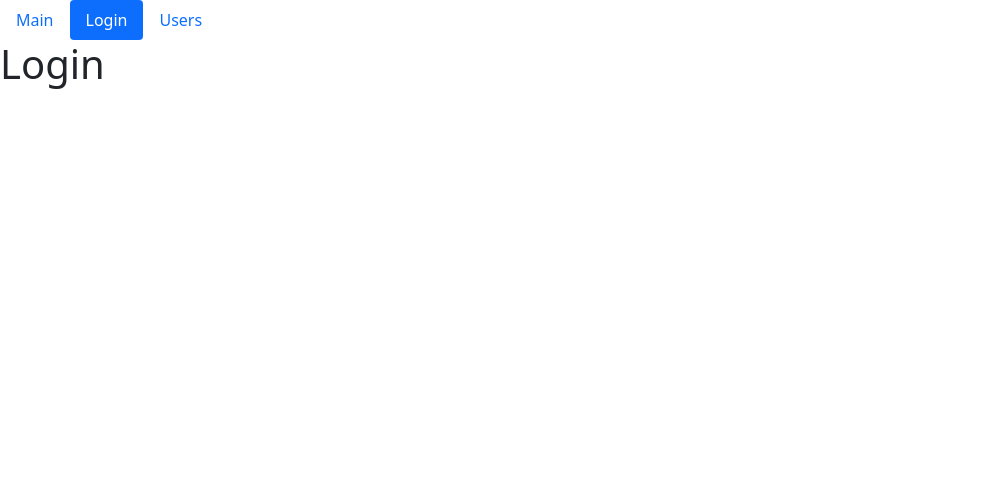
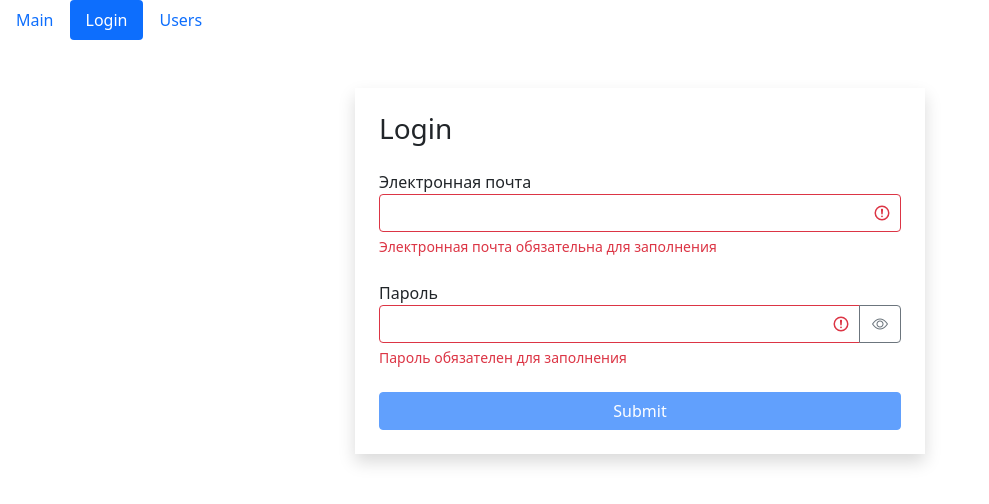
Before and after one commit to SudakovArtem/fast-company, a React (Create React App) app: page /login in a window 1280 px wide. Shown: the top 504 px of the page, without its empty margins (0-989 px from the left). Built offline with nearby package versions, Linux system fonts and the light colour scheme.

Commit message:
добавляет решение задания 1 9 урока

```diff
--- a/package.json
+++ b/package.json
@@ -7,6 +7,7 @@
     "@testing-library/react": "^11.1.0",
     "@testing-library/user-event": "^12.1.10",
     "bootstrap": "^5.1.0",
+    "bootstrap-icons": "^1.5.0",
     "lodash": "^4.17.15",
     "prop-types": "^15.7.2",
     "react": "^17.0.2",
--- /dev/null
+++ b/src/components/searchField.jsx
@@ -0,0 +1,22 @@
+import React from 'react';
+import PropTypes from 'prop-types';
+
+const SearchField = ({
+  value,
+  onChange,
+  placeholder
+}) => {
+  return (
+    <div className="mb-4">
+      <input className="form-control form-control-lg" type="text" name="search" value={value} onChange={onChange} placeholder={placeholder}/>
+    </div>
+  );
+};
+
+SearchField.propTypes = {
+  value: PropTypes.string,
+  onChange: PropTypes.func,
+  placeholder: PropTypes.string
+};
+
+export default SearchField;
--- /dev/null
+++ b/src/components/textField.jsx
@@ -0,0 +1,53 @@
+import React, {useState} from 'react';
+import PropTypes from 'prop-types';
+
+const TextField = ({
+  label,
+  type,
+  name,
+  value,
+  onChange,
+  error
+}) => {
+  const [showPassword, setShowPassword] = useState(false);
+  const toggleShowPassword = () => {
+    setShowPassword((prevState) => !prevState);
+  };
+  const getInputClasses = () => {
+    return 'form-control ' + (error ? 'is-invalid' : '');
+  };
+  return (
+    <div className="mb-4">
+      <label htmlFor="email">{label}</label>
+      <div className="input-group has-validation">
+        <input
+          className={getInputClasses()}
+          id={name}
+          type={showPassword ? 'text' : type}
+          name={name}
+          value={value}
+          onChange={onChange}/>
+        {type === 'password' && (
+          <button className="btn btn-outline-secondary" type="button" onClick={toggleShowPassword}>
+            <i className={'bi bi-eye' + (showPassword ? '-slash' : '')}/>
+          </button>
+        )}
+        {error && <div className="invalid-feedback">{error}</div>}
+      </div>
+    </div>
+  );
+};
+
+TextField.defaultProps = {
+  type: 'text'
+};
+TextField.propTypes = {
+  label: PropTypes.string,
+  type: PropTypes.string,
+  name: PropTypes.string,
+  value: PropTypes.string,
+  onChange: PropTypes.func,
+  error: PropTypes.string
+};
+
+export default TextField;
--- a/src/index.js
+++ b/src/index.js
@@ -3,6 +3,7 @@
 import './index.css';
 import reportWebVitals from './reportWebVitals';
 import 'bootstrap/dist/css/bootstrap.css';
+import 'bootstrap-icons/font/bootstrap-icons.css';
 import App from './app';
 import {BrowserRouter} from 'react-router-dom';
 
--- a/src/layouts/login.jsx
+++ b/src/layouts/login.jsx
@@ -1,10 +1,91 @@
-import React from 'react';
+import React, {useEffect, useState} from 'react';
+import TextField from '../components/textField';
+import {validator} from '../utils/validator';
 
 const Login = () => {
+  const [data, setData] = useState({
+    email: '',
+    password: ''
+  });
+  const [errors, setErrors] = useState({});
+  const validatorConfig = {
+    email: {
+      isRequired: {
+        message: 'Электронная почта обязательна для заполнения'
+      },
+      isEmail: {
+        message: 'Email введен некорректно'
+      }
+    },
+    password: {
+      isRequired: {
+        message: 'Пароль обязателен для заполнения'
+      },
+      isCapital: {
+        message: 'Пароль должен содержать хотя бы одну заглавную букву'
+      },
+      isContainDigit: {
+        message: 'Пароль должен содержать хотя бы одно число'
+      },
+      min: {
+        message: 'Пароль должен состоять минимум из 8 символов',
+        value: 8
+      }
+    }
+  };
+  useEffect(() => {
+    validate();
+  }, [data]);
+
+  const validate = () => {
+    const errors = validator(data, validatorConfig);
+    setErrors(errors);
+    return Object.keys(errors).length === 0;
+  };
+
+  const handleChange = ({target}) => {
+    setData((prevState) => ({
+      ...prevState,
+      [target.name]: target.value
+    }));
+  };
+
+  const isValid = Object.keys(errors).length === 0;
+
+  const handleSubmit = (e) => {
+    e.preventDefault();
+    validate();
+    const isValid = validate();
+    if (!isValid) return;
+    console.log(data);
+  };
+
   return (
-    <h1>
-      Login
-    </h1>
+    <div className="container mt-5">
+      <div className="row">
+        <div className="col-md-6 offset-md-3 shadow p-4">
+          <h3 className="mb-4">Login</h3>
+          <form onSubmit={handleSubmit}>
+            <TextField
+              label="Электронная почта"
+              name="email"
+              value={data.email}
+              onChange={handleChange}
+              error={errors.email}
+            />
+            <TextField
+              label="Пароль"
+              type="password"
+              name="password"
+              value={data.password}
+              onChange={handleChange}
+              error={errors.password}
+            />
+            <button className="btn btn-primary w-100 mx-auto" type="submit" disabled={!isValid}>Submit</button>
+          </form>
+        </div>
+      </div>
+    </div>
   );
 };
 
--- a/src/layouts/users.jsx
+++ b/src/layouts/users.jsx
@@ -6,6 +6,7 @@
 import GroupList from '../components/groupList';
 import UsersTable from '../components/usersTable';
 import _ from 'lodash';
+import SearchField from '../components/searchField';
 
 const Users = () => {
   const [currentPage, setCurrentPage] = useState(1);
@@ -16,6 +17,7 @@
     order: 'asc'
   });
   const [users, setUsers] = useState();
+  const [searchInputData, setSearchInputData] = useState('');
 
   useEffect(() => {
     api.users.fetchAll().then((data) => setUsers(data));
@@ -41,6 +43,7 @@
 
   const handleProfessionSelect = (item) => {
     setSelectedProf(item);
+    setSearchInputData('');
   };
 
   const handlePageChange = (pageIndex) => {
@@ -51,10 +54,16 @@
     setSortBy(item);
   };
 
+  const handleSearchInputChange = ({target}) => {
+    setSearchInputData(target.value);
+    selectedProf && setSelectedProf();
+  };
+
   const pageSize = 8;
 
   if (users) {
-    const filteredUsers = selectedProf ? users.filter(user => JSON.stringify(user.profession) === JSON.stringify(selectedProf)) : users;
+    const searchedUsers = searchInputData ? users.filter(user => user.name.toLowerCase().includes(searchInputData)) : users;
+    const filteredUsers = selectedProf ? users.filter(user => JSON.stringify(user.profession) === JSON.stringify(selectedProf)) : searchedUsers;
     const count = filteredUsers.length;
     const sortedUsers = _.orderBy(filteredUsers, [sortBy.path], [sortBy.order]);
     const usersCrop = paginate(sortedUsers, currentPage, pageSize);
@@ -76,6 +85,7 @@
         )}
         <div className="d-flex flex-column flex-grow-1 p-3">
           <SearchStatus number={count}/>
+          <SearchField type="text" name="search" value={searchInputData} onChange={handleSearchInputChange} placeholder="Search..."/>
           {count ? (
             <UsersTable
               users={usersCrop}
--- /dev/null
+++ b/src/utils/validator.js
@@ -0,0 +1,47 @@
+export function validator(data, config) {
+  const errors = {};
+
+  function validate(validateMethod, data, config) {
+    let statusValidate;
+    switch (validateMethod) {
+      case 'isRequired':
+        statusValidate = data.trim() === '';
+        break;
+      case 'isEmail': {
+        const emailRegExp = /^\S+@\S+$/g;
+        statusValidate = !emailRegExp.test(data);
+        break;
+      }
+      case 'isCapital': {
+        const capitalRegExp = /[A-Z]+/g;
+        statusValidate = !capitalRegExp.test(data);
+        break;
+      }
+      case 'isContainDigit': {
+        const digitRegExp = /\d+/g;
+        statusValidate = !digitRegExp.test(data);
+        break;
+      }
+      case 'min': {
+        statusValidate = data.length < config.value;
+        break;
+      }
+      default:
+        break;
+    }
+    if (statusValidate) return config.message;
+  }
+
+  for (const fieldName in data) {
+    for (const validateMethod in config[fieldName]) {
+      const error = validate(
+        validateMethod,
+        data[fieldName],
+        config[fieldName][validateMethod]);
+      if (error && !errors[fieldName]) {
+        errors[fieldName] = error;
+      }
+    }
+  }
+  return errors;
+}
```
Also changed, not shown: 2 other files (tests, documents, lock files or other folders).
